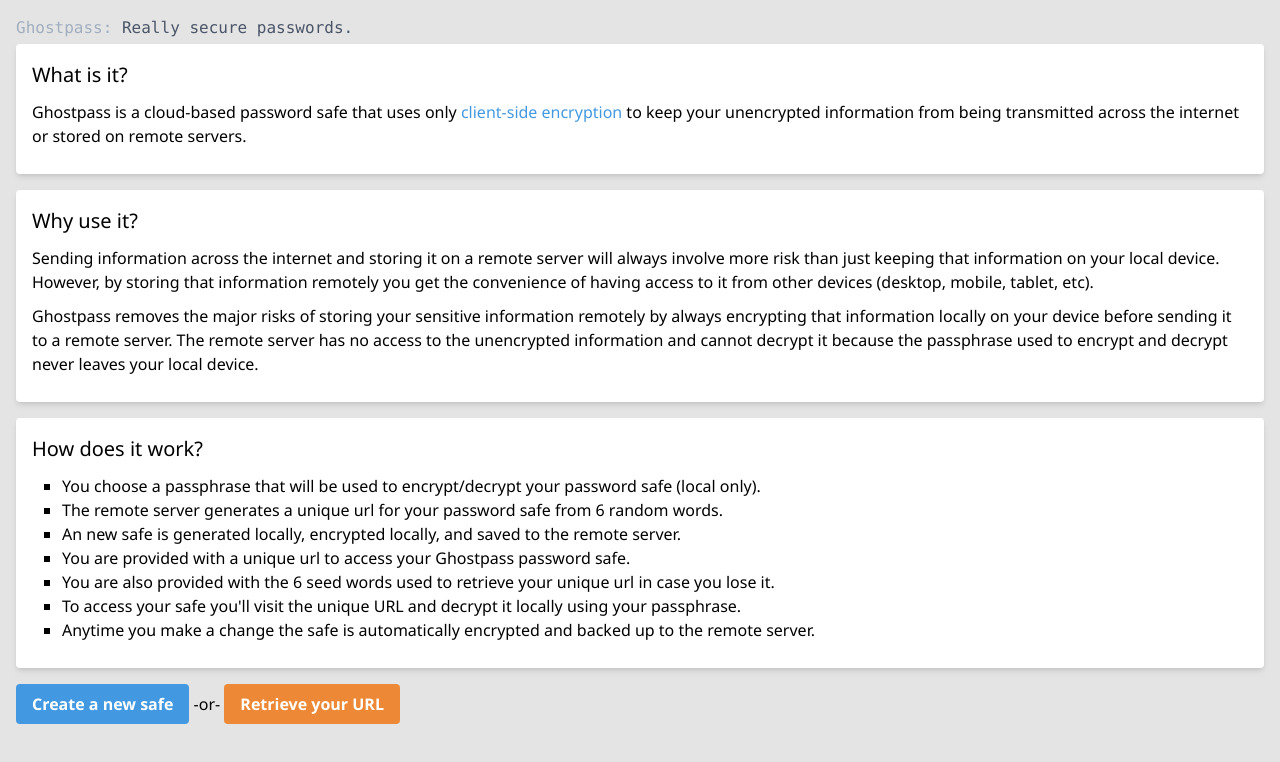
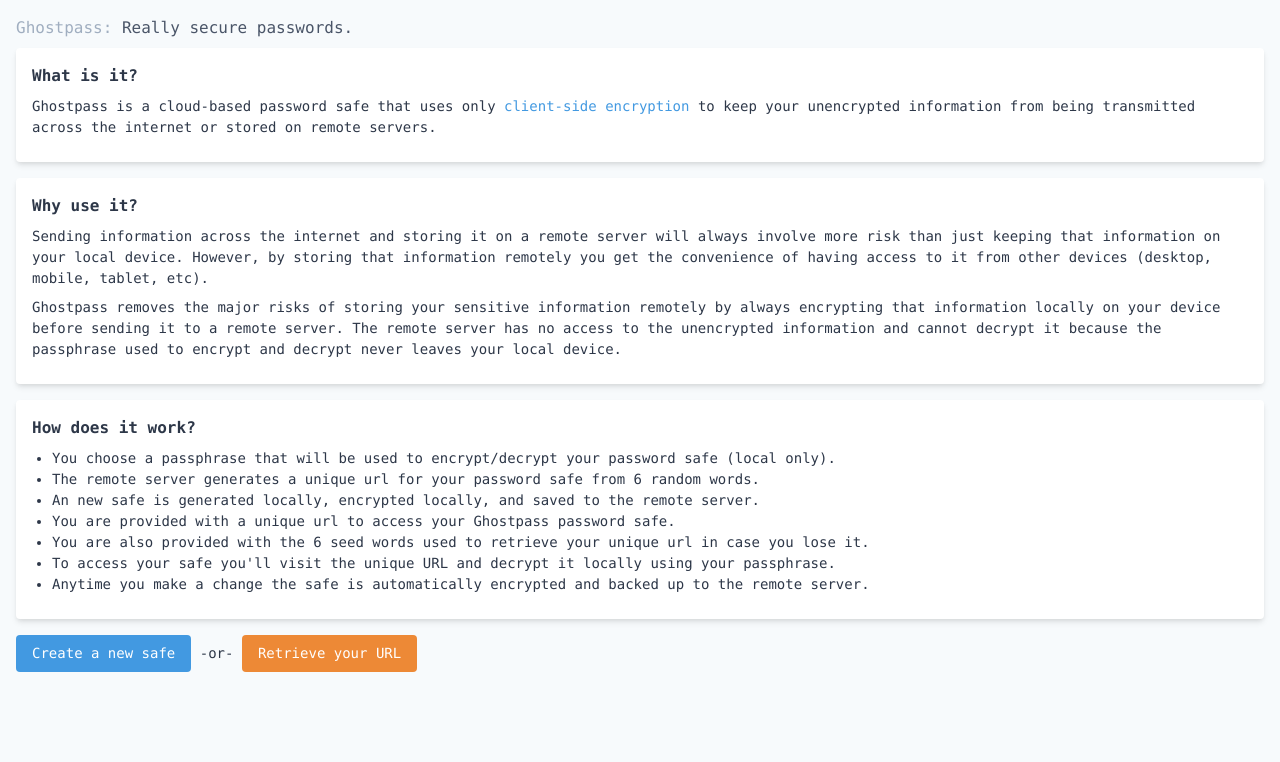
Before and after one commit to silasmontgomery/ghostpass, a Vue app: page / in a window 1280 px wide. Shown: the top 762 px of the page. Built offline with nearby package versions, Linux system fonts and the light colour scheme; what @johmun/vue-tags-input would draw is missing.

Commit message:
Refactored UI

```diff
--- a/src/App.vue
+++ b/src/App.vue
@@ -1,7 +1,10 @@
 <template>
   <div class="w-full p-4">
-    <div v-if="flash" class="absolute right-0 mr-4 py-1 px-2 text-white rounded" :class="flash.success ? 'bg-green-400':'bg-red-500'">{{ flash.message }}</div>
+    <div v-if="flash" class="absolute left-0 ml-4 py-1 px-2 text-white rounded" :class="flash.success ? 'bg-green-400':'bg-red-500'">{{ flash.message }}</div>
     <div>
+      <div class="font-mono text-base mb-2">
+        <span class="text-gray-500">Ghostpass:</span> <span class="text-gray-700">Really secure passwords.</span>
+      </div>
       <router-view @flash="flash = $event" @log="logToConsole"></router-view>
     </div>
   </div>
--- a/src/assets/css/tailwind.css
+++ b/src/assets/css/tailwind.css
@@ -2,32 +2,29 @@
 @tailwind components;
 @tailwind utilities;
 
+body, input[type="text"] {
+    @apply font-mono text-sm
+}
 body {
-    font-family: 'Segoe UI', Tahoma, Geneva, Verdana, sans-serif;
-    background-color: #e4e4e4;
+    @apply bg-gray-100 text-gray-800
+}
+input[type="text"] {
+    @apply w-full appearance-none rounded border border-gray-400 p-2 text-gray-700 leading-tight
 }
 h1 {
-    font-size: 1.5rem;
-    font-weight: 500;
-    margin-bottom: 10px;
+    @apply text-lg font-semibold mb-2
 }
 h2 {
-    font-size: 1.25rem;
-    font-weight: 500;
-    margin-bottom: 10px;
+    @apply text-base font-semibold mb-2
 }
 p, ol, ul {
-    margin-bottom: 10px;
+    @apply mb-2
 }
 ul {
-    list-style: square;
-    padding-left: 30px;
+    @apply list-disc pl-5
 }
 label {
-    display: block;
-    margin-top: 10px;
-    margin-bottom: 5px;
-    color: #666;
+    @apply block mt-2 mb-1 text-gray-600
 }
 a {
     @apply text-blue-500;
@@ -45,14 +42,20 @@
 /**
     Custom Components
 */
+.password:first-child {
+    @apply rounded-t
+}
+.password {
+    @apply bg-white border-b border-gray-200 cursor-pointer;
+}
 .card {
-    @apply mx-auto p-4 mb-4 text-left bg-white shadow-md rounded;
+    @apply mx-auto mb-4 text-left bg-white shadow-md rounded;
 }
 .btn {
-    @apply font-bold py-2 px-4 rounded;
+    @apply py-2 px-4 rounded;
 }
 .btn-sm {
-    @apply font-normal py-1 px-2
+    @apply py-1 px-2
 }
 .btn-blue {
     @apply bg-blue-500 text-white;
@@ -70,13 +73,13 @@
     @apply bg-blue-400 text-white;
 }
 .tag {
-    @apply bg-gray-500 text-sm text-white rounded py-1 px-2 mr-1 mb-1 whitespace-no-wrap inline-block
+    @apply bg-gray-500 text-xs text-white rounded py-1 px-2 mr-1 mb-1 whitespace-no-wrap inline-block
 }
-a.tag:hover {
+a.tag:hover, .password:hover {
     @apply bg-gray-700 text-white
 }
-a.tag.selected {
-    @apply bg-green-500
+a.tag.selected, .password.selected {
+    @apply bg-green-500 text-white
 }
 
 .vue-tags-input {
--- a/src/components/Home.vue
+++ b/src/components/Home.vue
@@ -1,18 +1,15 @@
 <template>
   <div>
-    <div class="font-mono mb-1">
-      <span class="text-gray-500">Ghostpass:</span> <span class="text-gray-700">Really secure passwords.</span>
-    </div>
-    <div class="card">
+    <div class="card p-4">
       <h2>What is it?</h2>
       <p>Ghostpass is a cloud-based password safe that uses only <a href="https://en.wikipedia.org/wiki/Client-side_encryption" target="_blank">client-side encryption</a> to keep your unencrypted information from being transmitted across the internet or stored on remote servers.</p>
     </div>
-    <div class="card">
+    <div class="card p-4">
       <h2>Why use it?</h2>
       <p>Sending information across the internet and storing it on a remote server will always involve more risk than just keeping that information on your local device. However, by storing that information remotely you get the convenience of having access to it from other devices (desktop, mobile, tablet, etc).</p>
       <p>Ghostpass removes the major risks of storing your sensitive information remotely by always encrypting that information locally on your device before sending it to a remote server. The remote server has no access to the unencrypted information and cannot decrypt it because the passphrase used to encrypt and decrypt never leaves your local device.</p>
     </div>
-    <div class="card">
+    <div class="card p-4">
       <h2>How does it work?</h2>
       <ul>
         <li>You choose a passphrase that will be used to encrypt/decrypt your password safe (local only).</li>
--- a/src/components/New.vue
+++ b/src/components/New.vue
@@ -1,9 +1,6 @@
 <template>
   <div>
-    <div class="font-mono mb-1">
-      <span class="text-gray-500">Ghostpass:</span> <span class="text-gray-700">Really secure passwords.</span>
-    </div>
-    <div class="card" v-if="!created">
+    <div class="card p-4" v-if="!created">
       <h2>Enter a passphrase to encrypt/decrypt your safe.</h2>
       <p>Ghostpass uses AES128, AES192, AES256 encryption depending on the complexity of your passphrase. The more complex the passphrase, the better the encryption.
       <form @submit.prevent>
@@ -24,7 +21,7 @@
         <button :disabled="!ready" class="btn btn-blue" @click="createSafe">Create Ghostpass Password Safe</button>
       </form>
     </div>
-    <div class="card" v-if="created">
+    <div class="card p-4" v-if="created">
       <h2>Your seed words (write these down someplace safe):</h2>
       <p class="bg-gray-200 font-mono text-lg">{{ seed }}</p>
       <p class="font-hairline">You'll need these words to get your unique URL if you lose or forget it.</p>
--- a/src/components/Safe.vue
+++ b/src/components/Safe.vue
@@ -1,15 +1,12 @@
 <template>
   <div>
-    <div class="font-mono h-8 mb-1">
-      <span class="text-gray-500">Ghostpass:</span> <span class="text-gray-700">Really secure passwords.</span>
-      <a href="#" class="float-right" @click="addPassword = !addPassword"><i class="material-icons text-4xl">add_circle</i></a>
-    </div>
+    <a v-if="safe" href="#" class="fixed right-0 top-0 mr-2 mt-2" @click="addPassword = !addPassword"><i class="material-icons text-5xl"><span v-if="!addPassword">add_circle</span><span v-if="addPassword">remove_circle</span></i></a>
     <div v-if="safe">
-      <div class="mb-2">
-        <input type="text" class="w-full appearance-none rounded border border-gray-400 p-2 mb-2 text-gray-700 leading-tight focus:outline-none" v-model="searchText" placeholder="Search" />
+      <div v-if="!addPassword" class="mb-4">
+        <input class="mb-2" type="text" v-model="searchText" placeholder="Search" />
         <a href="#" class="tag" v-for="(tag, index) in safe.tags" :class="searchTags.findIndex(t => t.text == tag.text) > -1 ? 'selected':''" :key="index" @click.prevent="tagClick(tag)">{{ tag.text }}</a>
       </div>
-      <div v-if="addPassword" class="card">
+      <div v-if="addPassword" class="card p-4">
         <div>
           <label for="title">Title</label>
           <input id="title" ref="title" class="appearance-none w-full p-2 border border-gray-400 text-sm text-gray-700 leading-tight focus:outline-none" type="text" v-model="title" placeholder="Title" />
@@ -31,34 +28,29 @@
           <button class="btn btn-sm btn-orange ml-2" @click="addPassword=false">Cancel</button>
         </div>
       </div>
-      <div class="rounded-t pb-3 bg-white"></div>
-      <div class="bg-white pl-4 pr-4 p-2" v-for="(password, index) in filteredPasswords" :key="index" :class="index < filteredPasswords.length-1 ? 'border-b border-gray-200':''" @click="showDetailsClick(index)">
-        {{ password.title }}
-        <div class="rounded bg-gray-200 p-2 m-2" v-if="showDetails==index">
-          <div>
-            <label for="usernameText">Username</label>
-            <div id="usernameText">
-              {{ password.username }}
-              <a href="#" @click="copyToClipboard(password.username)"><i class="material-icons text-base">file_copy</i></a>
+      <div class="card mt-4">
+        <div class="password" v-for="(password, index) in filteredPasswords" :key="index" @click="toggleDetails(index)" :class="showDetails==index ? 'selected':''">
+          <div class="px-4 py-2">{{ password.title }}</div>
+          <div class="shadow-inner bg-gray-200 px-4 py-2" v-if="showDetails==index">
+            <div class="overflow-auto">
+              <div class="whitespace-no-wrap">
+                <span class="text-gray-600">Username:</span>
+                <a class="ml-2" href="#" @click="copyToClipboard(password.username)">{{ password.username }} <i class="material-icons text-lg">file_copy</i></a>
               </div>
+              <div class="mt-2 whitespace-no-wrap">
+                <span class="text-gray-600">Password:</span>
+                <a class="ml-2" href="#" @click="copyToClipboard(password.password)">{{ mask(password.password) }} <i aria class="material-icons text-lg">file_copy</i></a>
               </div>
               <div>
-            <label for="passwordText">Password</label>
-            <div id="passwordText">
-              {{ mask(password.password) }}
-              <a href="#" @click="copyToClipboard(password.password)"><i class="material-icons text-base">file_copy</i></a>
-            </div>
-          </div>
-          <div>
-            <label for="tagsText">Tags</label>
+                <label for="tagsText">Tags:</label>
                 <div id="tagsText">
                   <span v-for="(tag, index) in password.tags" :key="index" class="tag">{{ tag.text }}</span>
                 </div>
               </div>
             </div>
           </div>
-      <div class="bg-white rounded-b pl-4 pr-4 pt-3 pb-2">
-        <div class="text-gray-700">
+        </div>
+        <div class="text-gray-700 px-4 py-2">
           Per Page:
           <select class="bg-white border p-1 text-gray-700" v-model="perPage" @change="perPageChanged">
             <option>10</option>
@@ -74,13 +66,10 @@
         </div>
       </div>
     </div>
-    <div v-if="!notFound && !safe" class="card">
-      <h2>Enter a passphrase to decrypt this Ghostpass safe.</h2>
+    <div v-if="!notFound && !safe" class="card p-4">
       <form @submit.prevent>
         <div class="mb-4">
-          <label class="block text-gray-700 text-sm font-bold mb-2" for="passphrase">
-            Passphrase
-          </label>
+          <label for="passphrase">Enter a passphrase to decrypt safe</label>
           <input :class="error.passphrase ? 'border-red-500':''" class="shadow appearance-none border rounded w-full py-2 px-3 text-gray-700 mb-3 leading-tight focus:outline-none focus:shadow-outline" v-model="passphrase" id="passphrase" type="password" placeholder="******************" autocomplete="new-password" />
           <p v-if="error.passphrase" class="text-red-500 text-xs italic">{{ error.passphrase }}</p>
         </div>
@@ -241,9 +230,10 @@
         this.searchTags = this.searchTags.filter(t => t.text != tag.text)
       }
     },
-    showDetailsClick: function(index) {
+    toggleDetails: function(index) {
+      if(this.showDetails == index) {
         this.showDetails = null
-      if(this.showDetails != index) {
+      } else {
         this.showDetails = index
       }
     },
```
Lines whose indentation alone changed are shown as unchanged.
